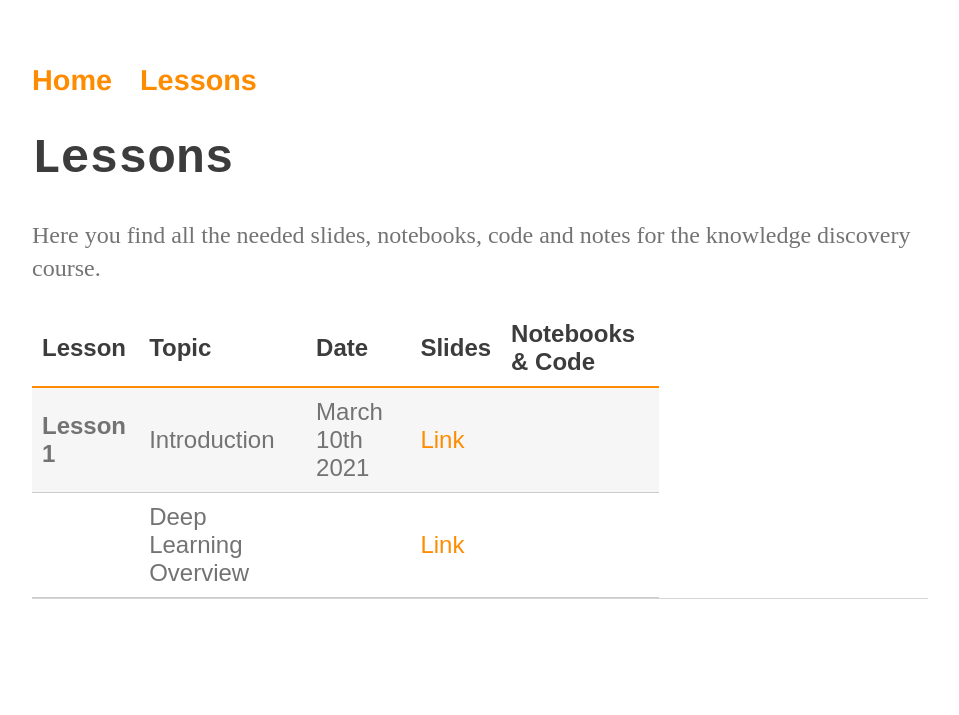
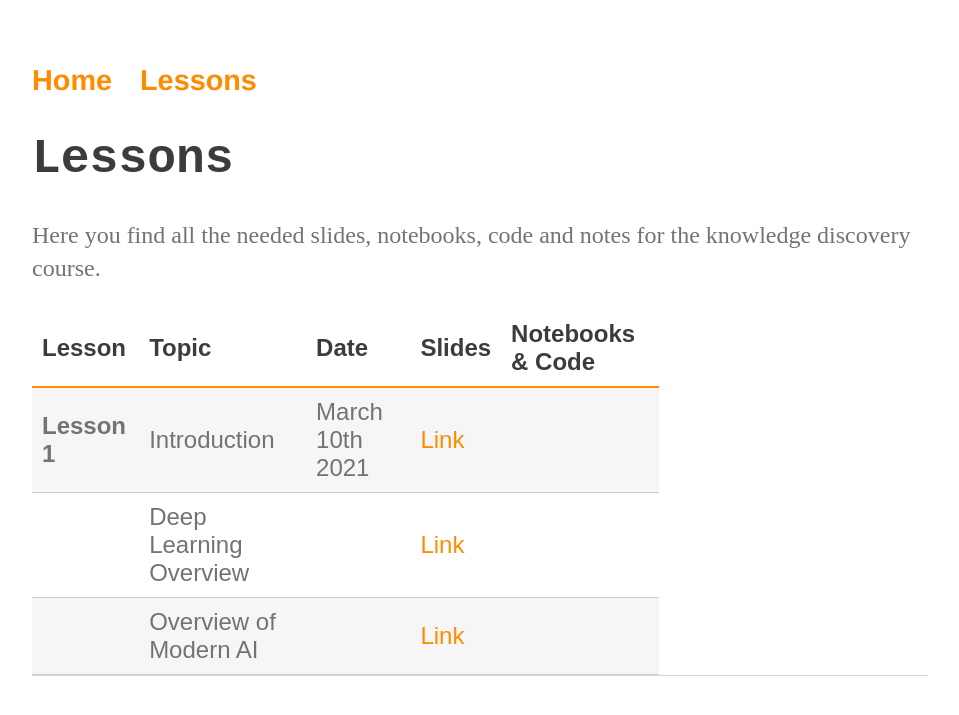
Before and after one commit to perceivelab/knowledge-discovery-course, a Jekyll site: the page built from lezioni.md, in a window 1280 px wide. Shown: the top 715 px of the page, without its empty margins (160-1119 px from the left). Built offline with Jekyll 4.4.1, drawn with Linux system fonts in a browser that asks for light colours; our own code applies the rules of GitHub Pages for plain Markdown files.

Commit message:
Update lezioni.md

```diff
--- a/lezioni.md
+++ b/lezioni.md
@@ -4,8 +4,9 @@ Here you find all the needed slides, notebooks, code and notes for the knowledge
 
 | Lesson | Topic | Date | Slides | Notebooks & Code |
 |---------|-----------|------|--------|------------------|
-| **Lesson 1**  | Introduction | March 10th 2021 | [Link](https://drive.google.com/file/d/199oxwtoy6haBTXjJoMpx7WIaRSuLINMf/view?usp=sharing) |  |
-|  | Deep Learning Overview |   | [Link](https://drive.google.com/file/d/1iKZtyCxPs7iI5EMfEPaP35ud5yOWXPeZ/view?usp=sharing) |  |
+| **Lesson 1**  | Introduction | March 10th 2021 | [Link](https://drive.google.com/file/d/1PrZxICwa4Uj-dUEPZhd-3zOQNfyXmj03/view?usp=sharing) |  |
+|  | Deep Learning Overview |   | [Link](https://drive.google.com/file/d/1Pw-DT7vOfvoyd1FpnGTW5tEKhxsHGvZq/view?usp=sharing) |  |
+|  | Overview of Modern AI |   | [Link](https://drive.google.com/file/d/1ufIwXL9V-UCbczuzddBsF8nRnop6gEVW/view?usp=sharing) |  |
 
 
 [404]: /web-programming-course/fallback
```
